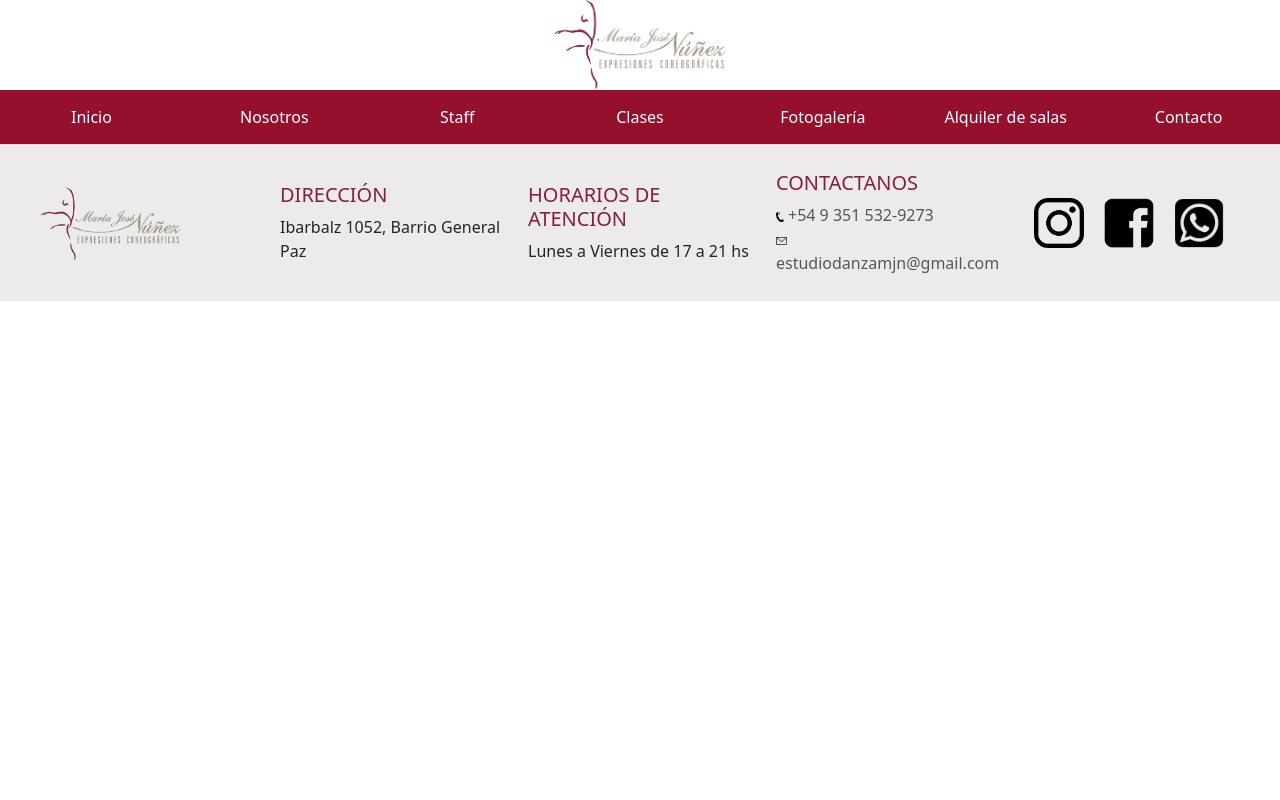
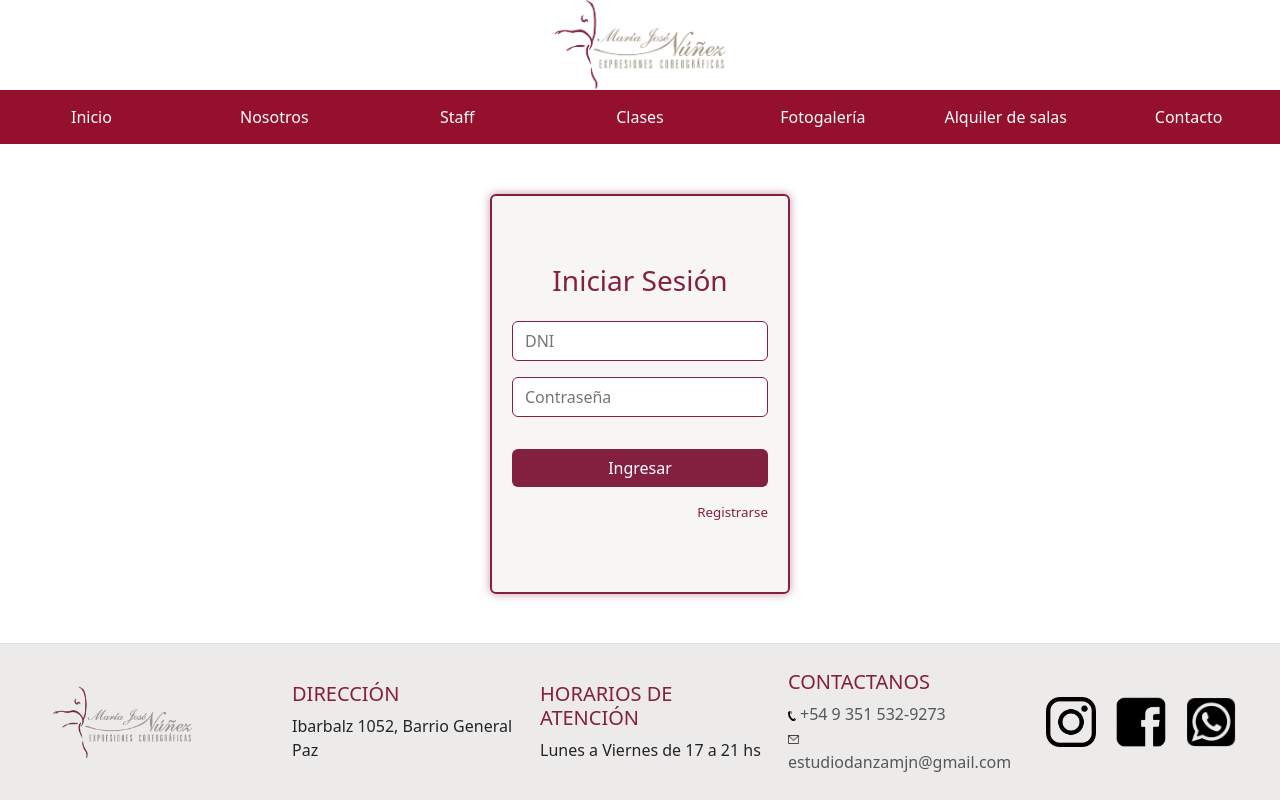
Before and after one commit to MicaZeheiri/ED-MJN, a plain HTML site: page pages/nosotros.html in a window 1280 px wide. Drawn offline with nearby package versions, Linux system fonts and the light colour scheme.

Commit message:
Comiezo Login

```diff
--- a/css/index.css
+++ b/css/index.css
@@ -22,7 +22,6 @@ nav>a {
     padding: 15px;
 /*     width: 100%; */
     transition: 0.3s;
-
     min-width: 150px;
     flex: 1;
 }
@@ -31,34 +30,31 @@ nav>a:hover {
     background-color: rgb(148, 55, 75)
 }
 
+.inicio-sesion {
+    font-weight: 500;
+}
+
 .carrusel {
     width: 50%;
 }
 
-
-/* FOOTER VIEJO
-footer {
-    background-color: #9f94862f;
-    padding: 10px 50px;
+body {
     display: flex;
-    align-items: center;
-    justify-content: space-around;
+    flex-direction: column;
+    min-height: 100vh;
 }
-
-footer b {
-    color: #831f3f;
-}
-
-.box {
-    width: 300px;
-} */
-
 
 footer {
     background-color: #9f94862f;
     padding: 10px 20px;
     align-items: center;
     width: 100%;
+    display: flex;
+    flex-wrap: wrap;
+}
+
+footer .col {
+    padding-left: 1.5rem;
 }
 
 footer h5 {
--- /dev/null
+++ b/css/login.css
@@ -0,0 +1,53 @@
+.contenedor {
+    display: flex;
+    justify-content: center;
+    align-items: center;
+    margin: auto;
+}
+
+.login-form {
+    width: 300px;
+    min-height: 400px;
+    border: 2px solid #831f3f;
+    border-radius: 6px;
+    padding: 20px;
+    background-color: #9f948615;
+    box-shadow: 0 0 10px #831f3f75;
+}
+
+h3 {
+    color: #831f3f;
+}
+
+.form-content {
+    display: block;
+    width: 100%;
+    /* appearance: none; */
+    border: 1px solid #831f3f;
+    border-radius: 6px;
+    min-height: 40px;
+}
+
+input {
+    padding: 6px 12px;
+}
+
+#btn-ingresar {
+    width: 100%;
+    background-color: #831f3f;
+    color: white;
+}
+
+.registrarse {
+    text-decoration: none;
+    color: #831f3f;
+    float: right;
+    margin-top: 10px;
+    font-size: smaller;
+}
+
+@media (max-width: 575px) {
+    .contenedor {
+        margin: 5%;
+    }
+}
--- a/pages/nosotros.html
+++ b/pages/nosotros.html
@@ -11,6 +11,7 @@
         integrity="sha384-T3c6CoIi6uLrA9TneNEoa7RxnatzjcDSCmG1MXxSR1GAsXEV/Dwwykc2MPK8M2HN" crossorigin="anonymous">
 
     <link rel="stylesheet" href="../css/index.css">
+    <link rel="stylesheet" href="../css/login.css">
 </head>
 
 <body>
@@ -28,7 +29,46 @@
         </nav>
     </header>
 
-    <footer class="row row-cols-1 row-cols-sm-2 row-cols-md-5 border-top">
+    <!--     <div class="container">
+        <form>
+            <div class="row mb-3">
+                <label for="inputDni" class="col-sm-2 col-form-label">DNI</label>
+                <div class="col-sm-10">
+                    <input type="number" class="form-control" id="inputDni">
+                </div>
+            </div>
+            <div class="row mb-3">
+                <label for="inputPassword3" class="col-sm-2 col-form-label">Password</label>
+                <div class="col-sm-10">
+                    <input type="password" class="form-control" id="inputPassword3">
+                </div>
+            </div>
+            <button type="submit" class="btn btn-primary">Sign in</button>
+        </form>
+    </div> -->
+
+    <div class="contenedor">
+        <div class="login-form">
+            <form>
+            <h3 class="mt-5 mb-4 fw-normal text-center">Iniciar Sesión</h3>
+            <div class="mt-4 mb-3">
+                <!-- <label for="dni">DNI</label> -->
+                <input type="text" class="form-content" placeholder="DNI" id="dni">
+            </div>
+            <div class="mb-3">
+                <input type="password" class="form-content" placeholder="Contraseña">
+            </div>
+
+            <button type="submit" class="btn mt-3" id="btn-ingresar" value="ingresar">Ingresar</button>
+        </form>
+        <a class="registrarse mt-3" href="">Registrarse</a>
+        </div>
+
+    </div>
+
+
+
+    <footer class="row-cols-1 row-cols-sm-2 row-cols-md-5 border-top">
         <div class="col">
             <a href="../index.html" class="d-flex align-items-center link-body-emphasis">
                 <img src="../assets/logos/logo-sin-fondo.png" alt="Logo María José Núñez" width="70%">
@@ -68,13 +108,16 @@
 
         <div class="col mt-3 mb-3">
             <ul class="nav flex-row">
-                <li class="nav-item"><a target="_blank" href="https://www.instagram.com/estudiodanzamjn" title="Instagram" class="nav-link p-0 text-body-secondary">
+                <li class="nav-item"><a target="_blank" href="https://www.instagram.com/estudiodanzamjn"
+                        title="Instagram" class="nav-link p-0 text-body-secondary">
                         <img class="red-social" src="../assets/iconos/ig.png" alt=""></a>
                 </li>
-                <li class="nav-item"><a target="_blank" href="https://www.facebook.com/estudiodanzamjn" title="Facebook" class="nav-link p-0 text-body-secondary">
+                <li class="nav-item"><a target="_blank" href="https://www.facebook.com/estudiodanzamjn" title="Facebook"
+                        class="nav-link p-0 text-body-secondary">
                         <img class="red-social" src="../assets/iconos/fb.png" alt=""></a>
                 </li>
-                <li class="nav-item"><a target="_blank" href="https://api.whatsapp.com/send/?phone=5493515329273" title="Whatsapp" class="nav-link p-0 text-body-secondary">
+                <li class="nav-item"><a target="_blank" href="https://api.whatsapp.com/send/?phone=5493515329273"
+                        title="Whatsapp" class="nav-link p-0 text-body-secondary">
                         <img class="red-social" src="../assets/iconos/ws.png" alt=""></a>
                 </li>
 
```
Also changed, not shown: css/contacto.css (+20 -13 lines), index.html (+3 -2 lines), js/contacto.js (+0 -10 lines), js/fotogaleria.js (+0 -28 lines), pages/alquiler-salas.html (+1 -1 lines), pages/clases.html (+1 -1 lines), pages/contacto.html (+22 -25 lines), pages/fotogalería.html (+1 -1 lines), pages/staff.html (+1 -1 lines), 1 other file.
